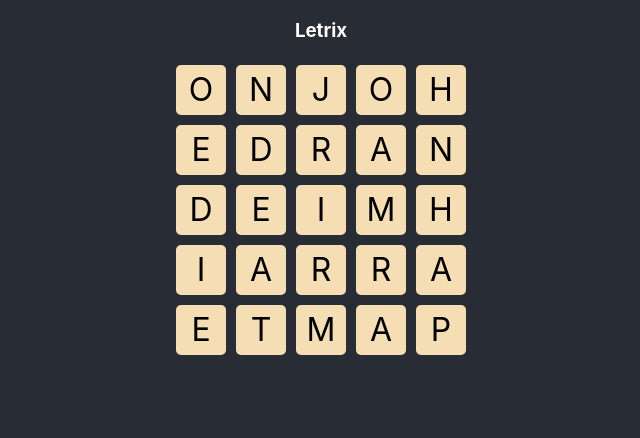
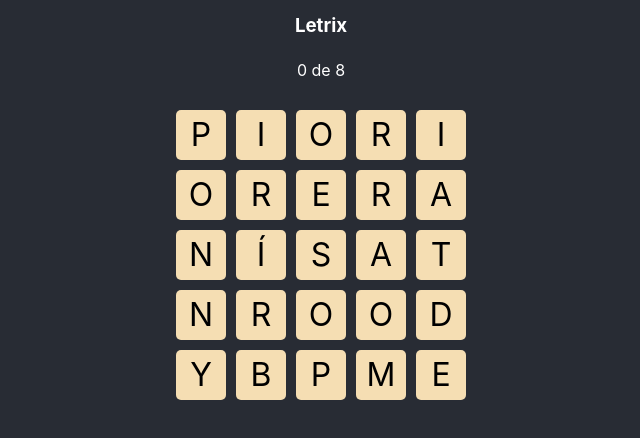
Before and after one commit to beto0607/letrix-prototype, a React (Create React App) app: page / in a window 1280 px wide. Shown: the top 438 px of the page, without its empty margins (319-959 px from the left). Built offline with nearby package versions, Linux system fonts and the light colour scheme.

Commit message:
Added WordsCounterComponent

```diff
--- a/src/App.css
+++ b/src/App.css
@@ -14,4 +14,6 @@ body {
     align-items: center;
     justify-content: center;
     font-size: 1em;
+    flex-direction: column;
+    margin-bottom: 25px;
 }
--- a/src/App.tsx
+++ b/src/App.tsx
@@ -4,6 +4,7 @@ import { BoardComponent } from './components/Board/Board';
 import { shuffle } from './utils';
 import { Provider } from 'react-redux';
 import { store } from './store';
+import { WordsCounterComponent } from './components/WordsCounter/WordsCounter';
 const words: Array<string> = [
   'abuela',
   'abuelo',
@@ -35,9 +36,10 @@ const App: React.FC = () => {
       <div className="App">
         <header className="App-header">
           <h3>Letrix</h3>
+          <WordsCounterComponent wordsGoal={8} />
         </header>
         <section>
-          <BoardComponent words={shuffle(words).slice(0, 10)} />
+          <BoardComponent words={shuffle(words).slice(0)} />
           <aside></aside>
         </section>
       </div>
--- /dev/null
+++ b/src/components/WordsCounter/WordsCounter.tsx
@@ -0,0 +1,28 @@
+import React from "react";
+import { connect } from "react-redux";
+import { ApplicationState } from "../../types/types";
+import styles from './wordscounter.module.scss';
+interface OwnProps {
+    wordsGoal: number;
+}
+interface StateProps {
+    wordsFindedCounter: number;
+}
+interface DispatchProps {
+}
+
+type WordsCounterProps = OwnProps & StateProps & DispatchProps;
+const WordsCounterConnected: React.FC<WordsCounterProps> = ({ wordsFindedCounter, wordsGoal }: WordsCounterProps) => {
+    return (
+        <div className={styles['words-counter-wrapper']}>
+            {wordsFindedCounter} de {wordsGoal}
+        </div>
+    );
+}
+
+const mapStateToProps = ({ wordReducer }: ApplicationState): StateProps => ({
+    wordsFindedCounter: wordReducer.wordsFindedCounter
+})
+// const mapDispatchToProps = (dispatch: Dispatch<AppActions>): DispatchProps => ({})
+
+export const WordsCounterComponent = connect(mapStateToProps)(WordsCounterConnected);
--- /dev/null
+++ b/src/components/WordsCounter/wordscounter.module.scss
@@ -0,0 +1,6 @@
+.words-counter-wrapper {
+    flex-basis: 100%;
+    display: block;
+    width: 100%;
+    margin: 5px auto;
+}
```
